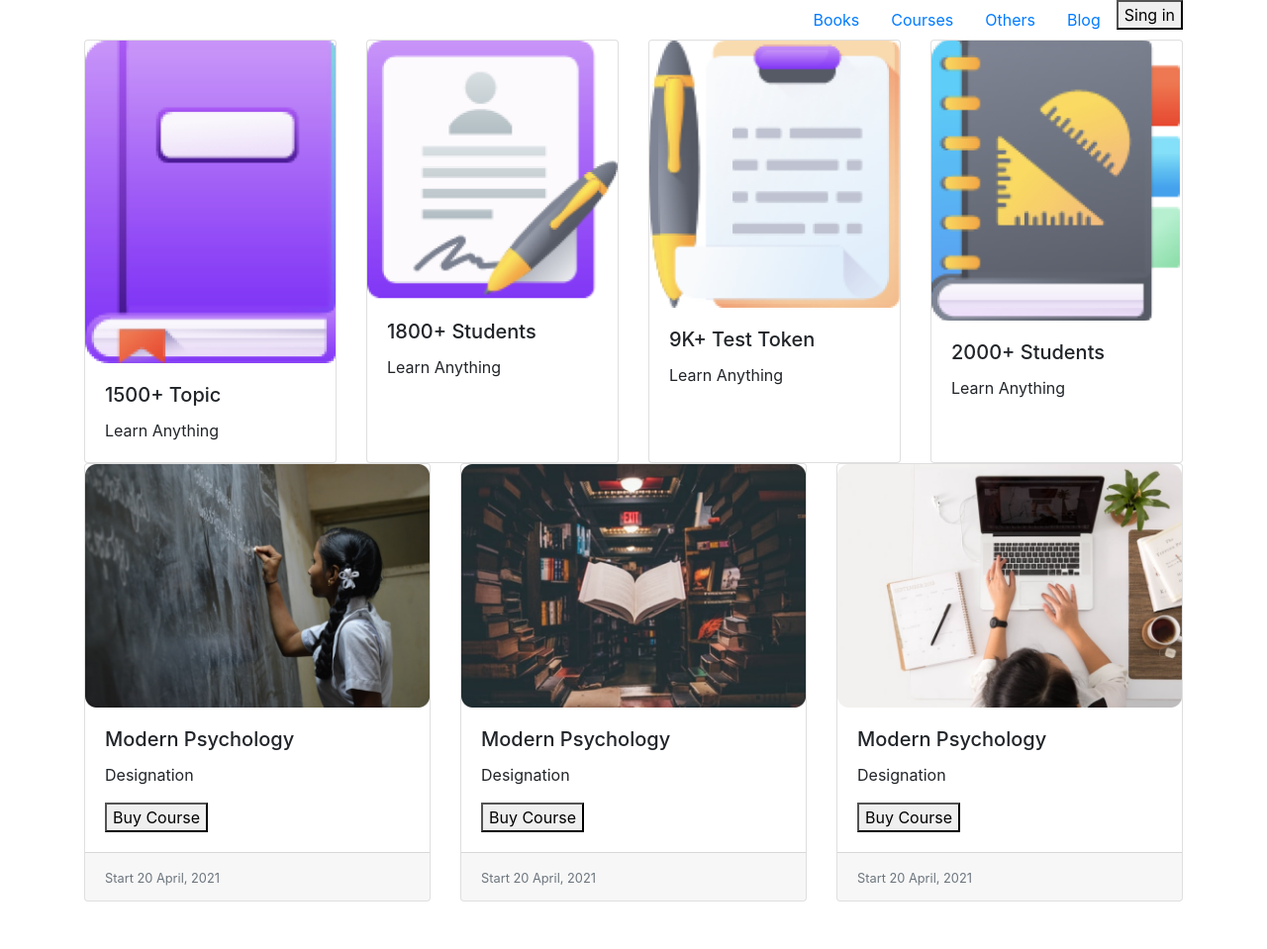
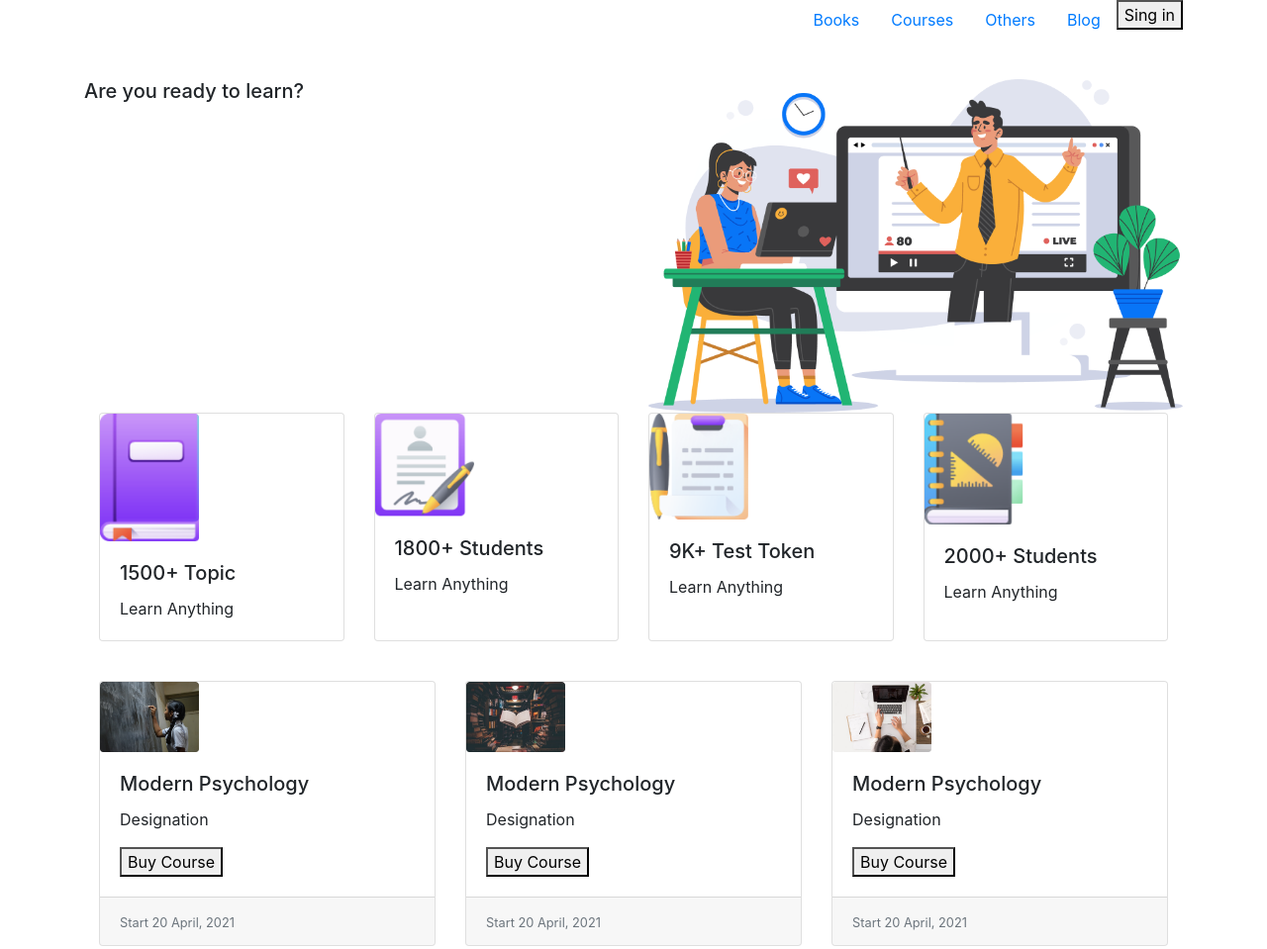
Before and after one commit to sujatctg/e-school, a plain HTML site: page index.html in a window 1280 px wide. Shown: the whole page at 99% size. Before the commit the page ends 911 px from the top, so only its background shows below. Drawn offline with nearby package versions, Linux system fonts and the light colour scheme.

Commit message:
3rd push

```diff
--- a/index.html
+++ b/index.html
@@ -30,6 +30,24 @@
               <button>Sing in</button>
             </li>
           </ul>
+    </div>
+
+    <div class="container">
+      <div id="carouselExampleControls" class="carousel slide" data-ride="carousel">
+        <div class="carousel-inner">
+          <div class="carousel-item active">
+            <div class="row">
+              <div class="col-md-6">
+                <h5>Are you ready to learn?</h5>
+
+              </div>
+              <div class="col-md-6">
+              <img src="Photos/Illustration.png" class="d-block w-100" alt="...">
+            </div>
+
+          </div>
+        </div>
+      </div>
     </div>
 
     <div class="container">
@@ -103,7 +121,7 @@
       </div>
 </div>
 
-    <script src="https://code.jquery.com/jquery-3.5.1.slim.min.js" integrity="sha384-DfXdz2htPH0lsSSs5nCTpuj/zy4C+OGpamoFVy38MVBnE+IbbVYUew+OrCXaRkfj" crossorigin="anonymous"></script>
+<script src="https://code.jquery.com/jquery-3.5.1.slim.min.js" integrity="sha384-DfXdz2htPH0lsSSs5nCTpuj/zy4C+OGpamoFVy38MVBnE+IbbVYUew+OrCXaRkfj" crossorigin="anonymous"></script>
 <script src="https://cdn.jsdelivr.net/npm/popper.js@1.16.0/dist/umd/popper.min.js" integrity="sha384-Q6E9RHvbIyZFJoft+2mJbHaEWldlvI9IOYy5n3zV9zzTtmI3UksdQRVvoxMfooAo" crossorigin="anonymous"></script>
 <script src="https://stackpath.bootstrapcdn.com/bootstrap/4.5.0/js/bootstrap.min.js" integrity="sha384-OgVRvuATP1z7JjHLkuOU7Xw704+h835Lr+6QL9UvYjZE3Ipu6Tp75j7Bh/kR0JKI" crossorigin="anonymous"></script>
 </body>
--- a/style.css
+++ b/style.css
@@ -0,0 +1,7 @@
+.container{
+    margin-bottom: 40px;
+}
+
+.container img{
+    width: 100px;
+}
```
